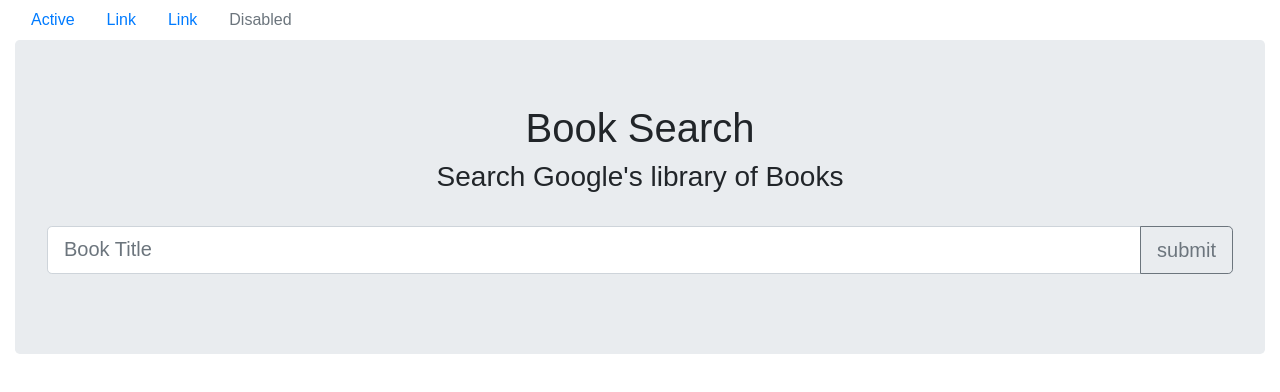
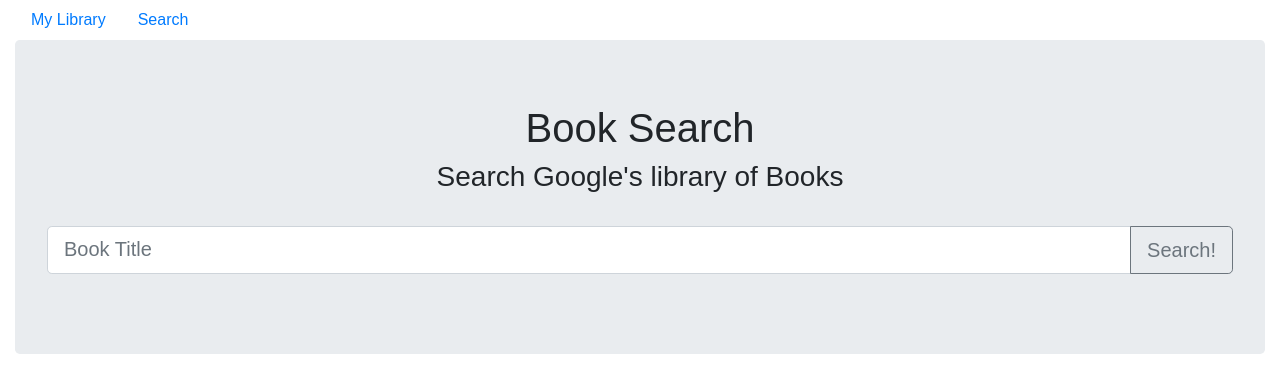
Before and after one commit to Jessicagomez11/bookSearch, a React (Create React App) app in the folder client/: page / in a window 1280 px wide. Shown: the top 392 px of the page. Built offline with nearby package versions, Linux system fonts and the light colour scheme.

Commit message:
Nav bar now has items that i'll potentially use

```diff
--- a/client/src/App.js
+++ b/client/src/App.js
@@ -13,11 +13,17 @@
       <Nav/>
       <Jumbotron>
         <br/>
-          <InputBox>
-            <Button
-              type="submit"
-              className="btn btn-outline-secondary"
-              id="bookSearch"/>
+          <InputBox
+              type="text"
+              className="form-control"
+              placeholder="Book Title"
+              label="book-search-input"
+              describedby="bookSearch">
+                  <Button
+                    type="search"
+                    className="btn btn-outline-secondary"
+                    id="bookSearch"
+                    btnText="Search!"/>
           </InputBox>
       </Jumbotron>
       </div>
--- a/client/src/components/Button/index.js
+++ b/client/src/components/Button/index.js
@@ -1,7 +1,7 @@
 import React from "react"
 
 function Button(props){
-    return    <button className={ props.className } type={ props.type } id={props.id}>submit</button>
+    return    <button className={ props.className } type={ props.type } id={props.id}>{props.btnText}</button>
 }
 
 export default Button
--- a/client/src/components/Nav/index.js
+++ b/client/src/components/Nav/index.js
@@ -7,17 +7,13 @@
 
 <ul className="nav">
   <li className="nav-item">
-    <a className="nav-link active" href="/">Active</a>
+    <a className="nav-link" href="/">My Library</a>
   </li>
   <li className="nav-item">
-    <a className="nav-link" href="/">Link</a>
+    <a className="nav-link" href="/">Search</a>
   </li>
-  <li className="nav-item">
-    <a className="nav-link" href="/">Link</a>
-  </li>
-  <li className="nav-item">
-    <a className="nav-link disabled" href="/" tabindex="-1" aria-disabled="true">Disabled</a>
-  </li>
+
+
 </ul>
   );
 }
```
